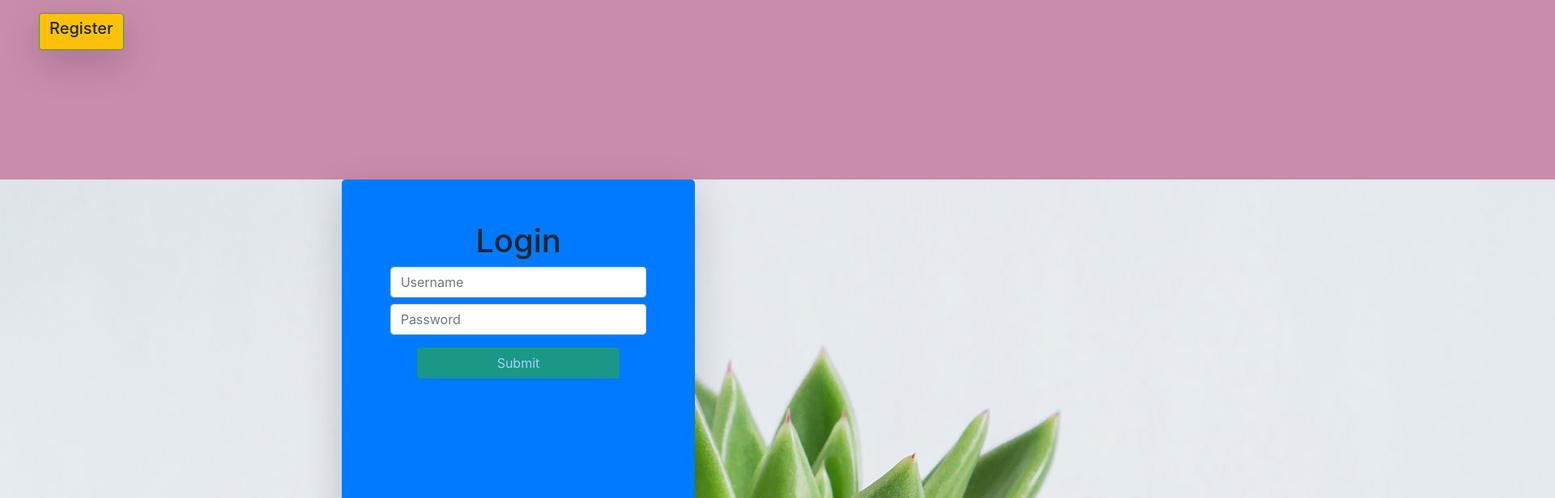
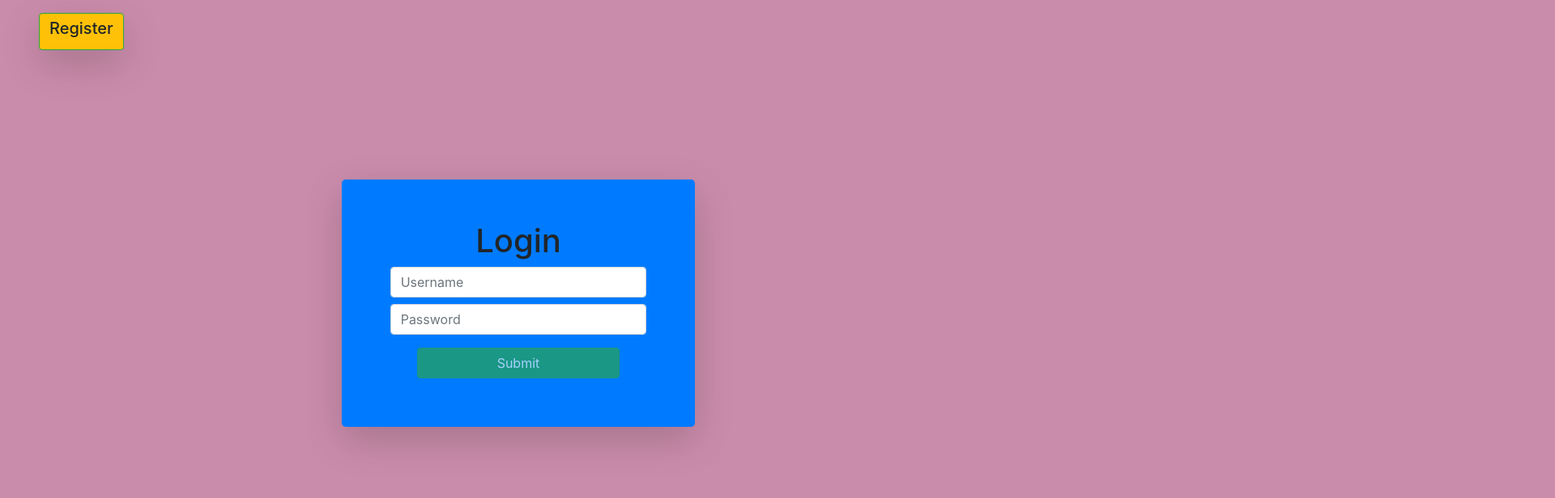
Before and after one commit to Abilash24/shopping-now, an Angular app: page / in a window 1280 px wide. Shown: the top 616 px of the page at 81% size, 1920 px wide, since content can reach past the window. Built offline with nearby package versions, Linux system fonts and the light colour scheme.

Commit message:
Update login.component.html

```diff
--- a/src/app/login/login.component.html
+++ b/src/app/login/login.component.html
@@ -5,7 +5,7 @@
 <div >
 <div class="row" style=" margin-top:20vh">
   <div class="col-sm-4">
-<img src="photo/bg-01.jpg" alt="imge">
+
 </div>
   <div class="col-sm-4 p-5 bg-primary shadow-lg border-sm border-success  rounded-lg" >
     <div>
```
